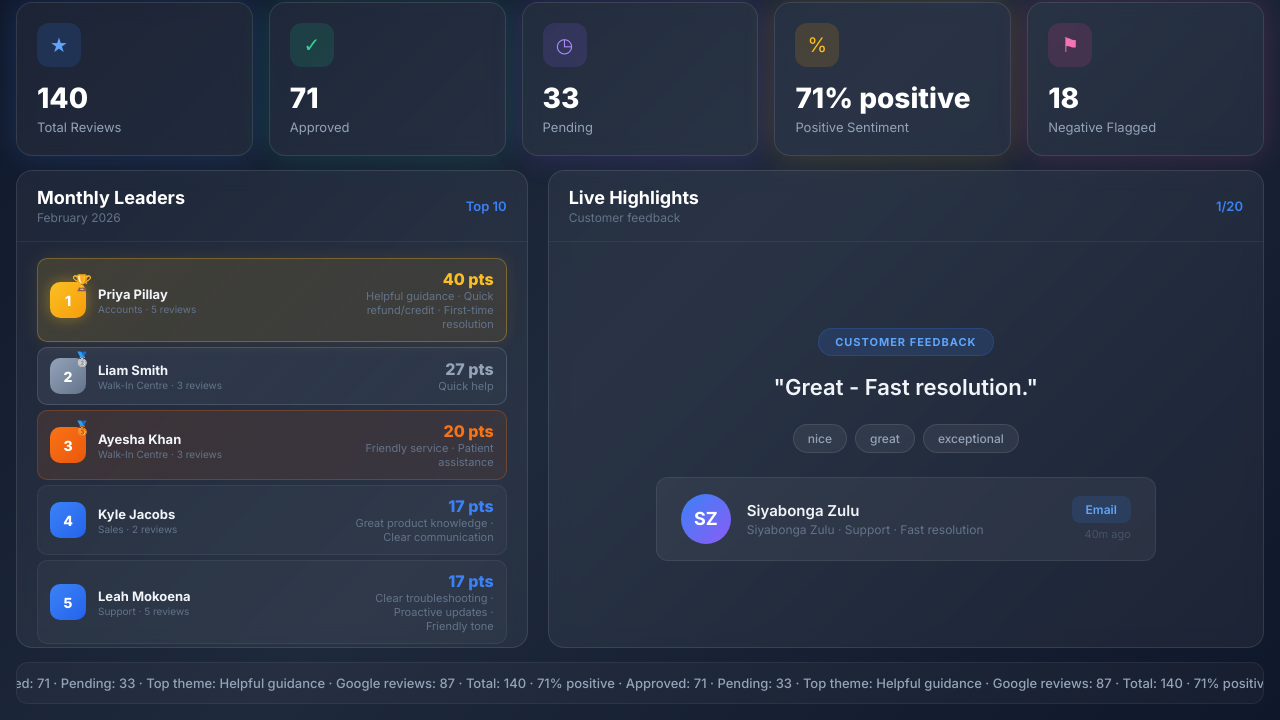
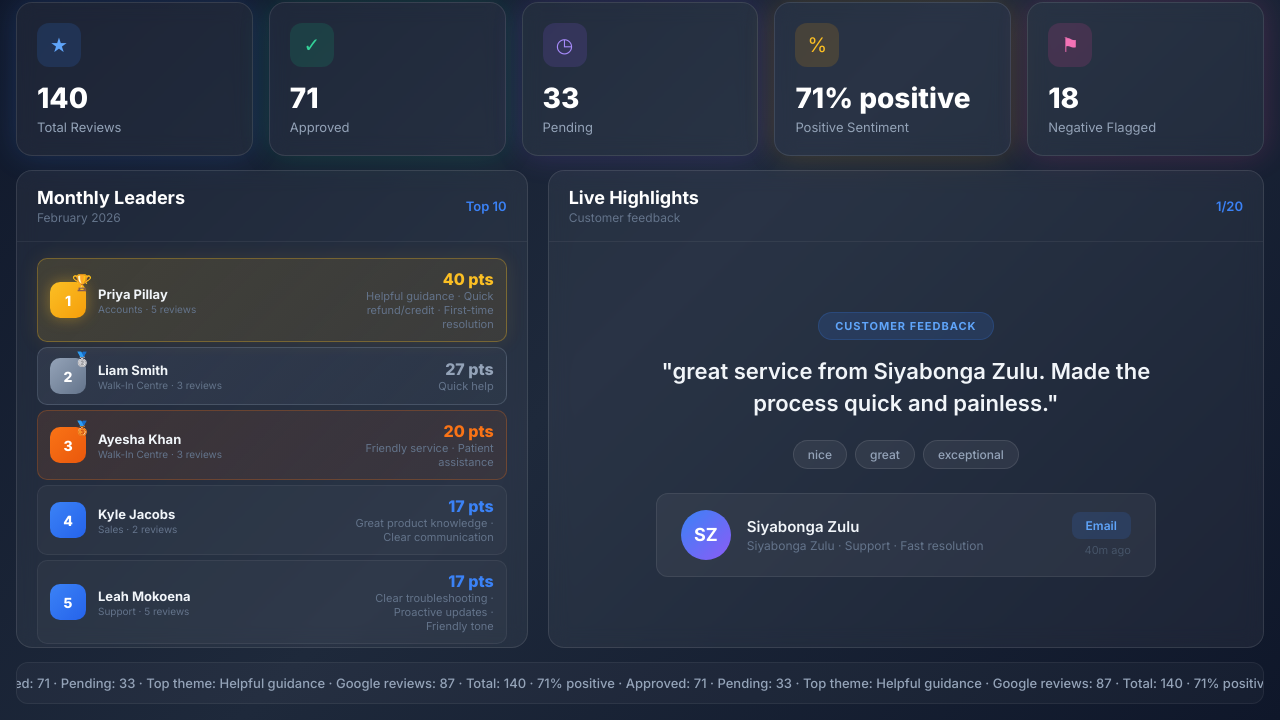
Before and after one commit to dylanayronrodgers-creator/marketing, a plain HTML site: page tv.html in a window 1280 px wide. Shown: the part 80-800 px from the top of the page. Drawn offline with Linux system fonts and the light colour scheme.

Commit message:
Fix highlights: prefer full text over truncated tvSnippet, increase quote limit to 500 chars, remove scraper pre-truncation

```diff
--- a/scraper/scrape-reviews-serpapi.js
+++ b/scraper/scrape-reviews-serpapi.js
@@ -243,8 +243,8 @@ async function scrapeAllReviews() {
       else if (sentiment === 'Positive') theme = 'Great service';
       else if (sentiment === 'Negative') theme = 'Needs improvement';
 
-      // Create TV snippet
-      const tvSnippet = text.length > 120 ? text.substring(0, 120) + '...' : text;
+      // TV snippet - store full text, let dashboard handle truncation
+      const tvSnippet = text;
 
       // Parse date
       let createdAt;
--- a/tv.html
+++ b/tv.html
@@ -535,8 +535,8 @@
         return;
       }
       var s = highlights[highlightIdx % highlights.length];
-      var quote = s.tvSnippet || s.text;
-      if (quote.length > 350) quote = quote.substring(0, 350) + "...";
+      var quote = s.text || s.tvSnippet;
+      if (quote.length > 500) quote = quote.substring(0, 500) + "...";
 
       var avatarHtml;
       if (s.reviewerThumbnail) {
```
